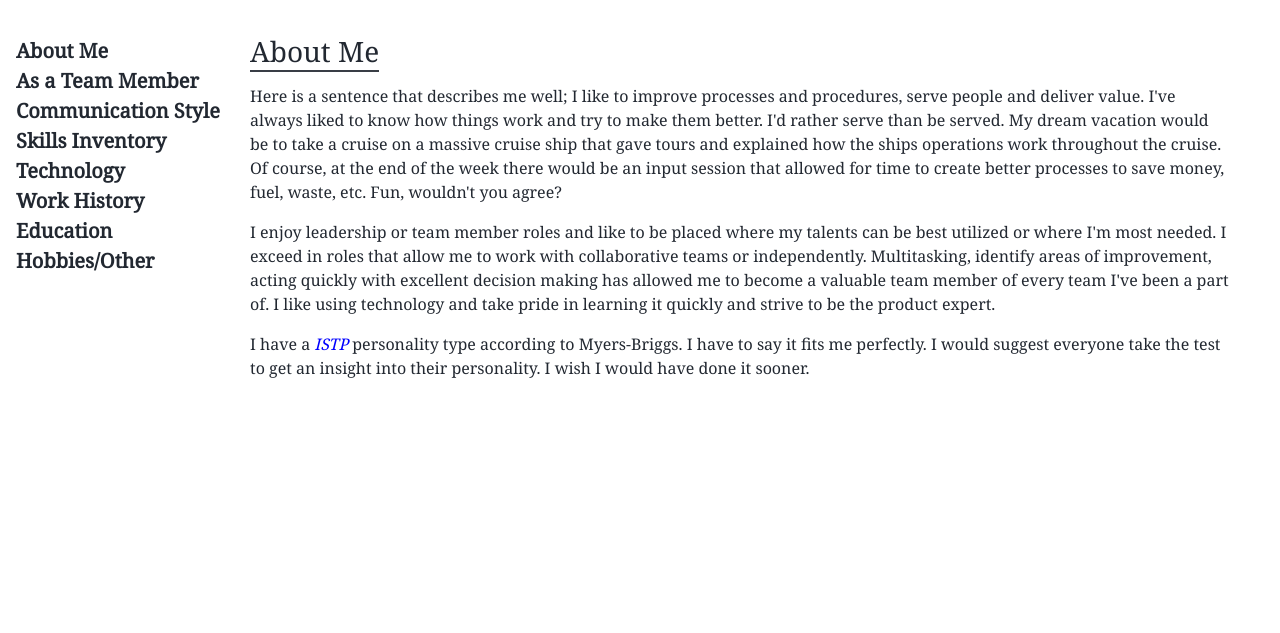
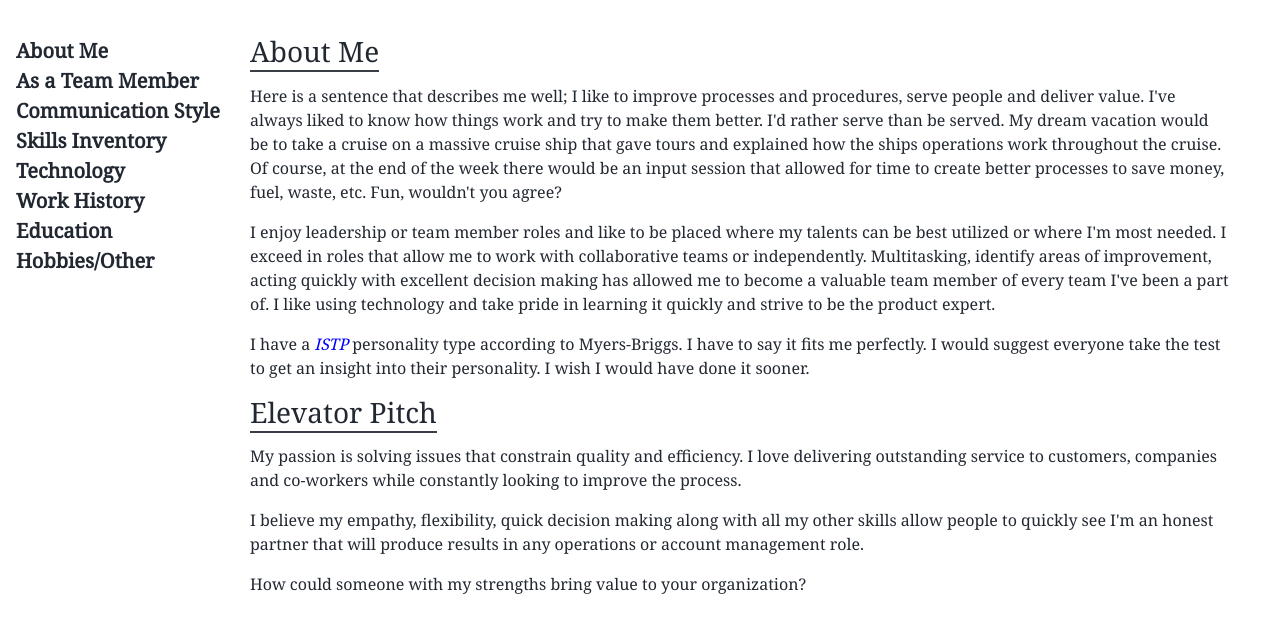
Before and after one commit to JasonINPDX/me, a plain HTML site: page index.html in a window 1280 px wide. Shown: the part 255-888 px from the top of the page. Before the commit the page ends 800 px from the top, so only its background shows below. Drawn offline with nearby package versions, Linux system fonts and the light colour scheme.

Commit message:
Update index.html

```diff
--- a/index.html
+++ b/index.html
@@ -158,6 +158,16 @@
     I have to say it fits me perfectly.  I would suggest everyone take the test to get an insight into their personality.  I wish I
     would have done it sooner.</p>
 
+  <h3><u>Elevator Pitch</u></h3>
+
+    <p>My passion is solving issues that constrain quality and efficiency. I love delivering outstanding service to customers,
+      companies and co-workers while constantly looking to improve the process.
+
+    <p>I believe my empathy, flexibility, quick decision making along with all my other skills allow people to quickly see
+      I'm an honest partner that will produce results in any operations or account management role.</p>
+
+     <p>How could someone with my strengths bring value to your organization?</p>
+
 </div>
 
 
```
